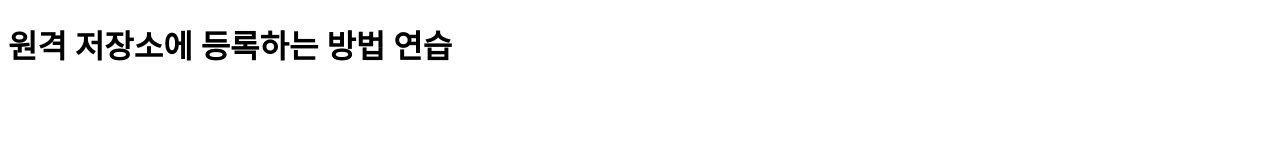
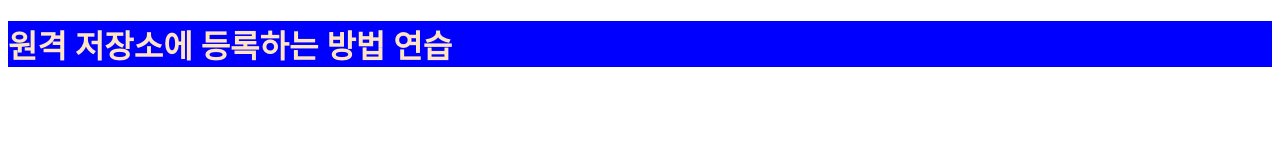
Before and after one commit to Gwak-Jun/repo_practice, a plain HTML site: page index.html in a window 1280 px wide. Drawn offline with Linux system fonts and the light colour scheme.

Commit message:
H1 color changed

```diff
--- a/index.html
+++ b/index.html
@@ -5,6 +5,12 @@
     <meta http-equiv="X-UA-Compatible" content="IE=edge">
     <meta name="viewport" content="width=device-width, initial-scale=1.0">
     <title>index.html</title>
+    <style>
+        h1 {
+            color: bisque;
+            background-color: blue;
+        }
+    </style>
 </head>
 <body>
     <h1>  원격 저장소에 등록하는 방법 연습</h1>
```
